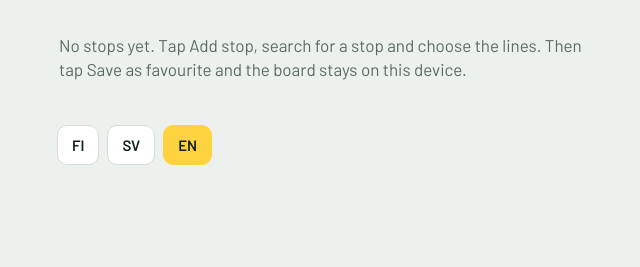
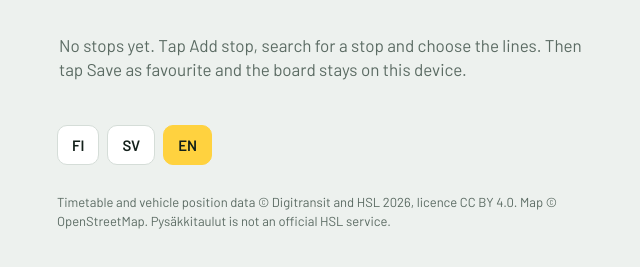
Before and after one commit to mutt0/ratikka, a plain HTML site: page index.html in a window 1280 px wide. Shown: the part 81-348 px from the top of the page, without its empty margins (319-959 px from the left). Drawn offline with nearby package versions, Linux system fonts and the light colour scheme.

Commit message:
Add files via upload

```diff
--- a/index.html
+++ b/index.html
@@ -10,6 +10,7 @@
 <title>Pysäkkitaulut</title>
 <link rel="icon" type="image/png" href="icon.png">
 <link rel="apple-touch-icon" href="icon.png">
+<link rel="manifest" href="manifest.webmanifest">
 <link rel="preconnect" href="https://fonts.googleapis.com">
 <link rel="preconnect" href="https://fonts.gstatic.com" crossorigin>
 <link href="https://fonts.googleapis.com/css2?family=Barlow:wght@400;500;600&family=Barlow+Condensed:wght@600;700&display=swap" rel="stylesheet">
@@ -92,6 +93,7 @@ button{cursor:pointer}
 .msg{background:var(--surface);border-left:6px solid var(--yellow);border-radius:4px 12px 12px 4px;padding:12px 14px;margin:0 0 14px}
 .msg p{margin:0 0 8px}
 .msg a{color:inherit}
+.foot{color:var(--muted);font-size:13px;line-height:1.4;margin-top:28px}
 .langs{display:flex;gap:8px;margin-top:24px}
 .langs .btn{min-height:40px;padding:6px 14px;font-size:15px}
 #favs-empty.note{margin-top:16px}
@@ -152,6 +154,8 @@ button{cursor:pointer}
     </div>
   </section>
 
+  <footer class="foot" id="foot"></footer>
+
 </main>
 
 <script src="https://cdnjs.cloudflare.com/ajax/libs/leaflet/1.9.4/leaflet.min.js"></script>
@@ -197,7 +201,8 @@ const TXT = {
     errNoGeo: "Tämä selain ei tue paikannusta. Hae pysäkki nimellä.",
     errGeo: "Paikannus ei onnistunut. Salli sijainti selaimen asetuksista tai hae nimellä.",
     loading: "Haetaan…", notFound: "Pysäkkiä ei löytynyt", noUpcoming: "Ei tulevia lähtöjä valituilla linjoilla.",
-    schedNote: "~ tarkoittaa aikataulun mukaista aikaa, ajoneuvosta ei ole vielä seurantatietoa."
+    schedNote: "~ tarkoittaa aikataulun mukaista aikaa, ajoneuvosta ei ole vielä seurantatietoa.",
+    foot: "Aikataulu- ja sijaintitiedot © Digitransit ja HSL {y}, lisenssi CC BY 4.0. Kartta © OpenStreetMap. Pysäkkitaulut ei ole HSL:n virallinen palvelu."
   },
   sv: {
     keyHtml: `<strong>En Digitransit-nyckel behövs.</strong> En gratis nyckel får du genom att registrera dig på <a ${DEV}>Digitransits utvecklarsidor</a>.`,
@@ -217,7 +222,8 @@ const TXT = {
     errNoGeo: "Den här webbläsaren stöder inte positionering. Sök hållplatsen med namn.",
     errGeo: "Positioneringen misslyckades. Tillåt platsåtkomst i webbläsarens inställningar eller sök med namn.",
     loading: "Söker…", notFound: "Hållplatsen hittades inte", noUpcoming: "Inga kommande avgångar för de valda linjerna.",
-    schedNote: "~ betyder tid enligt tidtabell, fordonet har ännu ingen realtidsuppföljning."
+    schedNote: "~ betyder tid enligt tidtabell, fordonet har ännu ingen realtidsuppföljning.",
+    foot: "Tidtabells- och positionsdata © Digitransit och HRT {y}, licens CC BY 4.0. Karta © OpenStreetMap. Pysäkkitaulut är inte en officiell HRT-tjänst."
   },
   en: {
     keyHtml: `<strong>A Digitransit key is needed.</strong> You can get a free key by registering on the <a ${DEV}>Digitransit developer pages</a>.`,
@@ -237,7 +243,8 @@ const TXT = {
     errNoGeo: "This browser does not support location. Search for the stop by name.",
     errGeo: "Could not get your location. Allow location in the browser settings or search by name.",
     loading: "Loading…", notFound: "Stop not found", noUpcoming: "No upcoming departures for the selected lines.",
-    schedNote: "~ means a scheduled time; the vehicle has no live tracking yet."
+    schedNote: "~ means a scheduled time; the vehicle has no live tracking yet.",
+    foot: "Timetable and vehicle position data © Digitransit and HSL {y}, licence CC BY 4.0. Map © OpenStreetMap. Pysäkkitaulut is not an official HSL service."
   }
 };
 const navLang = (navigator.language || "fi").toLowerCase();
@@ -257,6 +264,7 @@ function applyLang(){
   $("modes").setAttribute("aria-label", tr("modeAria")); $("chips").setAttribute("aria-label", tr("linesAria"));
   $("map").setAttribute("aria-label", tr("mapAria"));
   $("share").textContent = tr("share");
+  $("foot").textContent = tr("foot").replace("{y}", new Date().getFullYear());
   $("langs").innerHTML = ["fi", "sv", "en"].map(l =>
     `<button class="btn" data-lang="${l}" aria-pressed="${l === lang}">${l.toUpperCase()}</button>`).join("");
 }
@@ -572,6 +580,7 @@ function stopLive(){
 
 applyLang();
 route();
+if("serviceWorker" in navigator) navigator.serviceWorker.register("sw.js").catch(() => {});
 </script>
 </body>
 </html>
```
Also changed, not shown: icon-192.png (added), icon-512.png (added), icon-maskable-512.png (added), icon.png, manifest.webmanifest (added).
